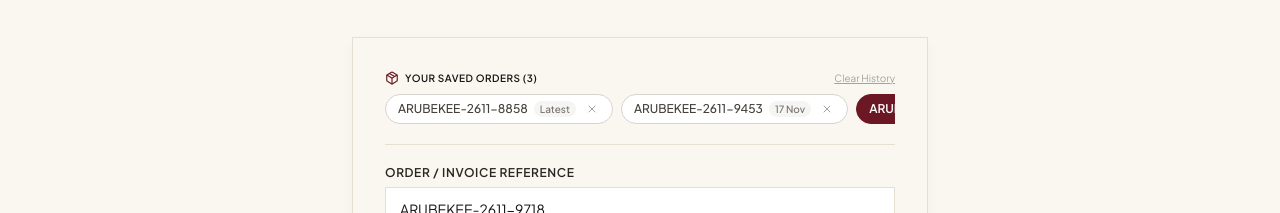
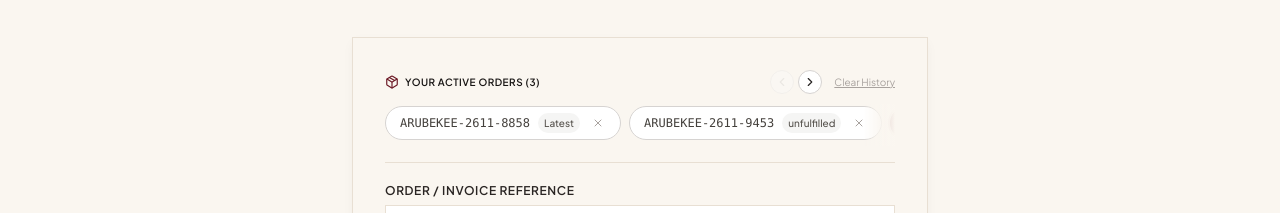
Before and after one commit to Khalifa-pendrops/bekee, a Next.js app: page /track-order in a window 1280 px wide. Shown: the part 339-552 px from the top of the page. Built offline with nearby package versions, Linux system fonts and the light colour scheme; no server answers; a web font is replaced by a local one.

Commit message:
feat: enhance track-order carousel with smooth scroll navigation and sanitize WhatsApp emojis

```diff
--- a/src/app/track-order/page.tsx
+++ b/src/app/track-order/page.tsx
@@ -1,6 +1,6 @@
 'use client';
 
-import React, { useState, useEffect, Suspense } from "react";
+import React, { useState, useEffect, useRef, Suspense } from "react";
 import { useSearchParams } from "next/navigation";
 import { Order } from "@/types";
 import { formatKoboToNaira } from "@/lib/utils";
@@ -21,7 +21,9 @@ import {
   Check,
   MessageCircle,
   ShieldCheck,
-  X
+  X,
+  ChevronLeft,
+  ChevronRight
 } from "lucide-react";
 import {
   getSavedOrders,
@@ -47,6 +49,72 @@ function TrackOrderContent() {
   const [copiedAccount, setCopiedAccount] = useState(false);
   const [isConfirmingDelivery, setIsConfirmingDelivery] = useState(false);
   const [deliveryConfirmedMessage, setDeliveryConfirmedMessage] = useState("");
+
+  const carouselRef = useRef<HTMLDivElement>(null);
+  const [canScrollLeft, setCanScrollLeft] = useState(false);
+  const [canScrollRight, setCanScrollRight] = useState(false);
+
+  const isDraggingRef = useRef(false);
+  const startXRef = useRef(0);
+  const scrollLeftRef = useRef(0);
+  const hasDraggedRef = useRef(false);
+
+  const checkScrollButtons = () => {
+    if (carouselRef.current) {
+      const { scrollLeft, scrollWidth, clientWidth } = carouselRef.current;
+      setCanScrollLeft(scrollLeft > 4);
+      setCanScrollRight(scrollLeft + clientWidth < scrollWidth - 4);
+    }
+  };
+
+  useEffect(() => {
+    const t = setTimeout(checkScrollButtons, 120);
+    const el = carouselRef.current;
+    if (el) {
+      el.addEventListener('scroll', checkScrollButtons, { passive: true });
+      window.addEventListener('resize', checkScrollButtons);
+      return () => {
+        clearTimeout(t);
+        el.removeEventListener('scroll', checkScrollButtons);
+        window.removeEventListener('resize', checkScrollButtons);
+      };
+    }
+    return () => clearTimeout(t);
+  }, [savedOrders]);
+
+  const scrollCarousel = (direction: 'left' | 'right') => {
+    if (carouselRef.current) {
+      const offset = direction === 'left' ? -220 : 220;
+      carouselRef.current.scrollBy({ left: offset, behavior: 'smooth' });
+      setTimeout(checkScrollButtons, 350);
+    }
+  };
+
+  const handleMouseDown = (e: React.MouseEvent) => {
+    if (!carouselRef.current) return;
+    isDraggingRef.current = true;
+    hasDraggedRef.current = false;
+    startXRef.current = e.pageX - carouselRef.current.offsetLeft;
+    scrollLeftRef.current = carouselRef.current.scrollLeft;
+  };
+
+  const handleMouseMove = (e: React.MouseEvent) => {
+    if (!isDraggingRef.current || !carouselRef.current) return;
+    const x = e.pageX - carouselRef.current.offsetLeft;
+    const walk = x - startXRef.current;
+    if (Math.abs(walk) > 5) {
+      hasDraggedRef.current = true;
+    }
+    carouselRef.current.scrollLeft = scrollLeftRef.current - walk;
+    checkScrollButtons();
+  };
+
+  const handleMouseUpOrLeave = () => {
+    isDraggingRef.current = false;
+    setTimeout(() => {
+      hasDraggedRef.current = false;
+    }, 60);
+  };
 
   // Load saved order history or auto-discover customer's active orders from server
   useEffect(() => {
@@ -324,42 +392,108 @@ function TrackOrderContent() {
       <div className="bg-ivory border border-stone-line p-6 sm:p-8 shadow-card max-w-xl mx-auto relative">
         {/* Multi-Order History Switcher */}
         {savedOrders.length > 0 && (
-          <div className="mb-5 pb-4 border-b border-stone-line space-y-2">
+          <div className="mb-5 pb-4 border-b border-stone-line space-y-2.5">
             <div className="flex items-center justify-between text-xs">
               <span className="font-semibold text-obsidian uppercase tracking-wider text-[10px] flex items-center gap-1.5">
                 <Package className="w-3.5 h-3.5 text-oxblood" />
-                <span>Your Saved Orders ({savedOrders.length})</span>
+                <span>Your Active Orders ({savedOrders.length})</span>
               </span>
+
+              <div className="flex items-center gap-2">
+                {(canScrollLeft || canScrollRight || savedOrders.length >= 2) && (
+                  <div className="flex items-center gap-1">
+                    <button
+                      type="button"
+                      onClick={() => scrollCarousel('left')}
+                      disabled={!canScrollLeft}
+                      className={`p-1 rounded-full border transition-all ${
+                        canScrollLeft
+                          ? 'bg-white border-stone-300 text-stone-800 hover:bg-stone-100 hover:border-stone-900 shadow-xs active:scale-95'
+                          : 'bg-stone-50 border-stone-200 text-stone-300 cursor-not-allowed opacity-40'
+                      }`}
+                      title="Scroll backward"
+                      aria-label="Scroll backward"
+                    >
+                      <ChevronLeft className="w-3.5 h-3.5" />
+                    </button>
+                    <button
+                      type="button"
+                      onClick={() => scrollCarousel('right')}
+                      disabled={!canScrollRight}
+                      className={`p-1 rounded-full border transition-all ${
+                        canScrollRight
+                          ? 'bg-white border-stone-300 text-stone-800 hover:bg-stone-100 hover:border-stone-900 shadow-xs active:scale-95'
+                          : 'bg-stone-50 border-stone-200 text-stone-300 cursor-not-allowed opacity-40'
+                      }`}
+                      title="Scroll forward"
+                      aria-label="Scroll forward"
+                    >
+                      <ChevronRight className="w-3.5 h-3.5" />
+                    </button>
+                  </div>
+                )}
+
                 <button
                   type="button"
                   onClick={handleClearAllSaved}
-                className="text-[10px] text-stone-400 hover:text-stone-700 underline"
+                  className="text-[10px] text-stone-400 hover:text-stone-700 underline ml-1"
                 >
                   Clear History
                 </button>
               </div>
+            </div>
 
-            <div className="flex gap-2 overflow-x-auto pb-1 no-scrollbar">
+            {/* Scrollable Track */}
+            <div className="relative group">
+              {canScrollLeft && (
+                <div className="absolute left-0 top-0 bottom-0 w-8 bg-gradient-to-r from-ivory via-ivory/80 to-transparent z-10 pointer-events-none" />
+              )}
+
+              <div
+                ref={carouselRef}
+                onScroll={checkScrollButtons}
+                onMouseDown={handleMouseDown}
+                onMouseMove={handleMouseMove}
+                onMouseUp={handleMouseUpOrLeave}
+                onMouseLeave={handleMouseUpOrLeave}
+                className="flex gap-2 overflow-x-auto pb-1.5 pt-0.5 scroll-smooth no-scrollbar snap-x touch-pan-x cursor-grab active:cursor-grabbing select-none"
+                style={{
+                  scrollbarWidth: 'none',
+                  msOverflowStyle: 'none',
+                  WebkitOverflowScrolling: 'touch',
+                }}
+              >
                 {savedOrders.map((item, index) => {
                   const isSelected = orderNumber.toUpperCase() === item.orderNumber.toUpperCase();
                   return (
                     <button
                       key={item.orderNumber}
                       type="button"
-                    onClick={() => handleSelectSavedOrder(item)}
-                    className={`px-3 py-1.5 rounded-full text-xs font-medium border flex items-center gap-1.5 transition-all shrink-0 ${
+                      onClick={() => {
+                        if (hasDraggedRef.current) return;
+                        handleSelectSavedOrder(item);
+                      }}
+                      className={`px-3.5 py-1.5 rounded-full text-xs font-medium border flex items-center gap-2 transition-all shrink-0 snap-start select-none ${
                         isSelected
-                        ? 'bg-oxblood text-white border-oxblood shadow-xs font-semibold'
-                        : 'bg-white border-stone-300 text-stone-700 hover:border-stone-900 hover:bg-stone-50'
+                          ? 'bg-oxblood text-white border-oxblood shadow-xs font-semibold ring-2 ring-oxblood/20'
+                          : 'bg-white border-stone-300 text-stone-700 hover:border-stone-900 hover:bg-stone-50 shadow-2xs'
                       }`}
                     >
-                    <span>{item.orderNumber}</span>
-                    <span className={`text-[10px] px-1.5 py-0.2 rounded-full ${isSelected ? 'bg-white/20 text-white' : 'bg-stone-100 text-stone-500'}`}>
-                      {index === 0 ? 'Latest' : item.date}
+                      <span className="font-mono">{item.orderNumber}</span>
+                      <span className={`text-[10px] px-1.5 py-0.5 rounded-full font-sans ${
+                        isSelected ? 'bg-white/20 text-white' : 'bg-stone-100 text-stone-600'
+                      }`}>
+                        {index === 0 ? 'Latest' : (item.fulfillmentStatus ? item.fulfillmentStatus.replace(/_/g, ' ') : item.date)}
                       </span>
                       <span
-                      onClick={(e) => handleRemoveOrder(item.orderNumber, e)}
-                      className={`ml-0.5 rounded-full p-0.5 transition-colors ${isSelected ? 'text-white/70 hover:text-white' : 'text-stone-400 hover:text-red-600'}`}
+                        onMouseDown={(e) => e.stopPropagation()}
+                        onClick={(e) => {
+                          e.stopPropagation();
+                          handleRemoveOrder(item.orderNumber, e);
+                        }}
+                        className={`ml-0.5 rounded-full p-0.5 transition-colors ${
+                          isSelected ? 'text-white/70 hover:text-white hover:bg-white/20' : 'text-stone-400 hover:text-red-600 hover:bg-red-50'
+                        }`}
                         title="Remove from history"
                       >
                         <X className="w-3 h-3" />
@@ -367,6 +501,11 @@ function TrackOrderContent() {
                     </button>
                   );
                 })}
+              </div>
+
+              {canScrollRight && (
+                <div className="absolute right-0 top-0 bottom-0 w-8 bg-gradient-to-l from-ivory via-ivory/80 to-transparent z-10 pointer-events-none" />
+              )}
             </div>
           </div>
         )}
--- a/src/lib/whatsapp.ts
+++ b/src/lib/whatsapp.ts
@@ -34,10 +34,10 @@ export function generateOrderWhatsAppMessage(order: Order, options?: { origin?:
     const courier = order.carrierName || 'Courier';
     const waybill = order.trackingNumber ? ` (Waybill: *${order.trackingNumber}*)` : '';
     fulfillmentLabel = `Dispatched & In Transit with ${courier}${waybill}`;
-    deliveryCallToAction = `\n👉 *Once your parcel arrives, please tap the tracking link above to confirm delivery with 1 click so our atelier knows you have received your items safely!*`;
+    deliveryCallToAction = `\n➤ *Once your parcel arrives, please tap the tracking link above to confirm delivery with 1 click so our atelier knows you have received your items safely!*`;
   } else if (order.fulfillmentStatus === 'ready_for_pickup') {
     fulfillmentLabel = 'Ready for Pickup at Aba Boutique Showroom';
-    deliveryCallToAction = `\n👉 *When you collect your parcel from our showroom, please tap the tracking link above to confirm collection.*`;
+    deliveryCallToAction = `\n➤ *When you collect your parcel from our showroom, please tap the tracking link above to confirm collection.*`;
   } else if (order.fulfillmentStatus === 'cancelled') {
     fulfillmentLabel = 'Order Cancelled';
   }
```
Also changed, not shown: src/data/customProducts.json. Lines whose indentation alone changed are shown as unchanged.
